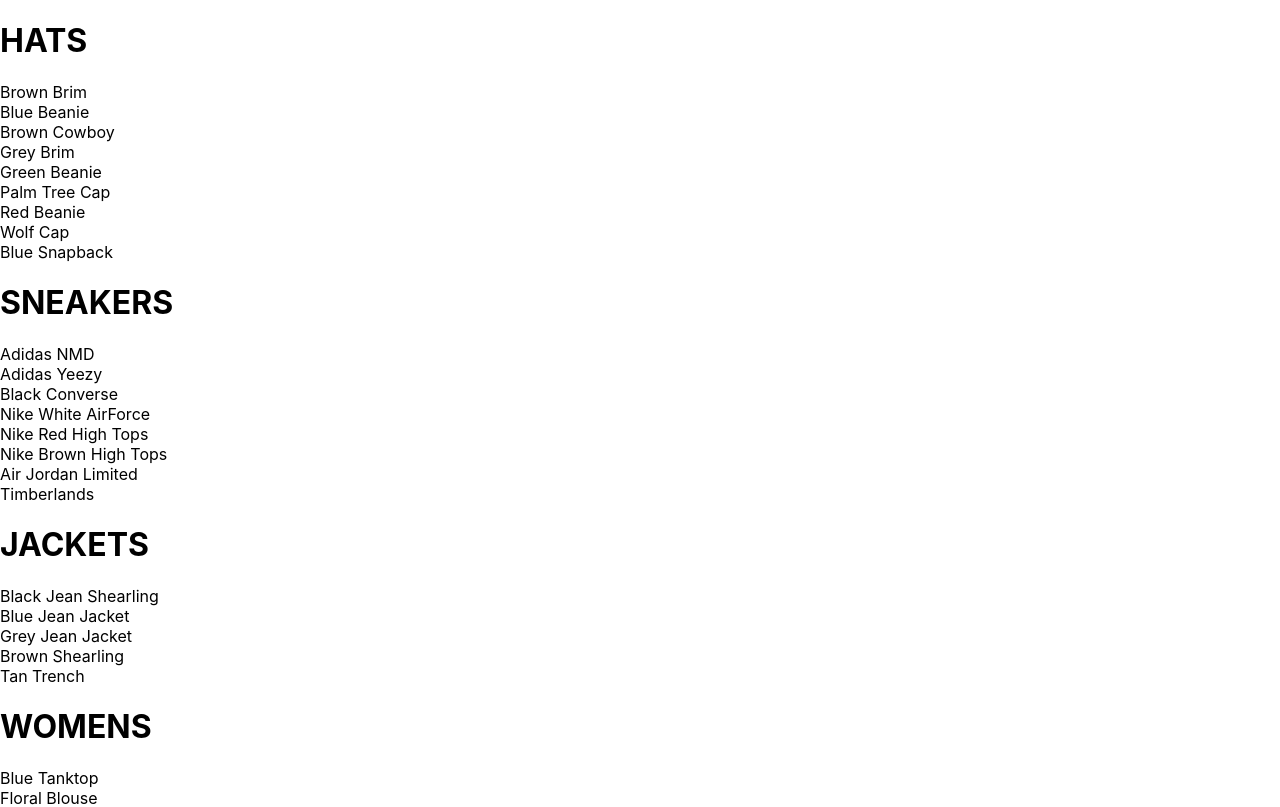
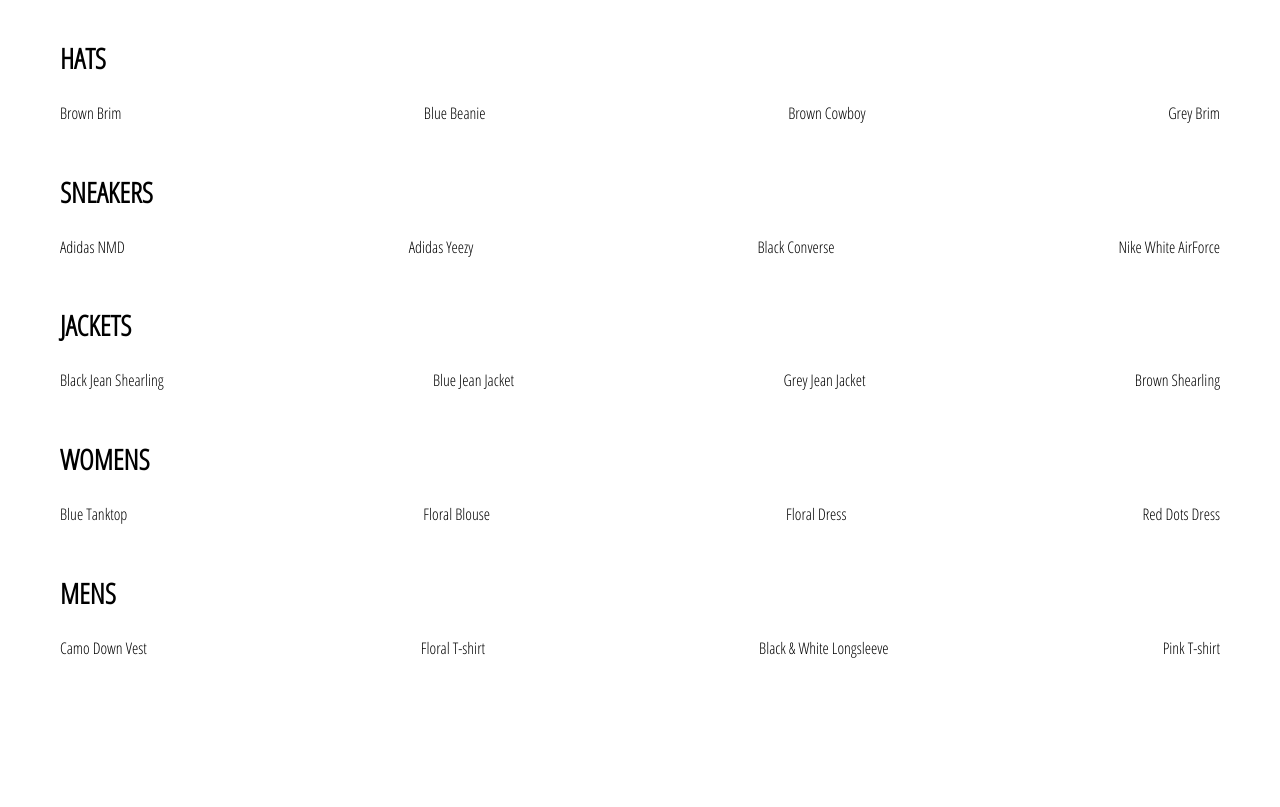
Before and after one commit to mmancuso723/crwn-clothing, a React (Create React App) app: page /shop in a window 1280 px wide. Shown: the top 807 px of the page. Built offline with nearby package versions, Linux system fonts and the light colour scheme.

Commit message:
update our menu-items to navigate withRouter HOC

```diff
--- a/src/App.js
+++ b/src/App.js
@@ -1,5 +1,7 @@
 import React from 'react';
 import { Switch, Route } from 'react-router-dom';
+
+import './App.css';
 
 import HomePage from './pages/homepage/homepage.component';
 import ShopPage from "./pages/shop/shop.component";
--- a/src/components/collection-preview/collection-preview.component.jsx
+++ b/src/components/collection-preview/collection-preview.component.jsx
@@ -7,8 +7,10 @@
         <h1 className='title'>{title.toUpperCase()}</h1>
         <div className='preview'>
             {
-                items.map((item) => (
-                    <div key={item.id}>{item.name}</div>
+                items
+                    .filter((item, idx) => idx < 4)
+                    .map((item) => (
+                        <div key={item.id}>{item.name}</div>
                 ))
             }
         </div>
--- a/src/components/collection-preview/collection-preview.styles.scss
+++ b/src/components/collection-preview/collection-preview.styles.scss
@@ -0,0 +1,15 @@
+.collection-preview {
+  display: flex;
+  flex-direction: column;
+  margin-bottom: 30px;
+
+  .title {
+    font-size: 28px;
+    margin-bottom: 25px;
+  }
+
+  .preview {
+    display: flex;
+    justify-content: space-between;
+  }
+}
```
Also changed, not shown: src/components/collection-item/collection-item.component.jsx (added, +19 -0 lines), src/components/collection-item/collection-item.sytles.scss (added, +32 -0 lines).
